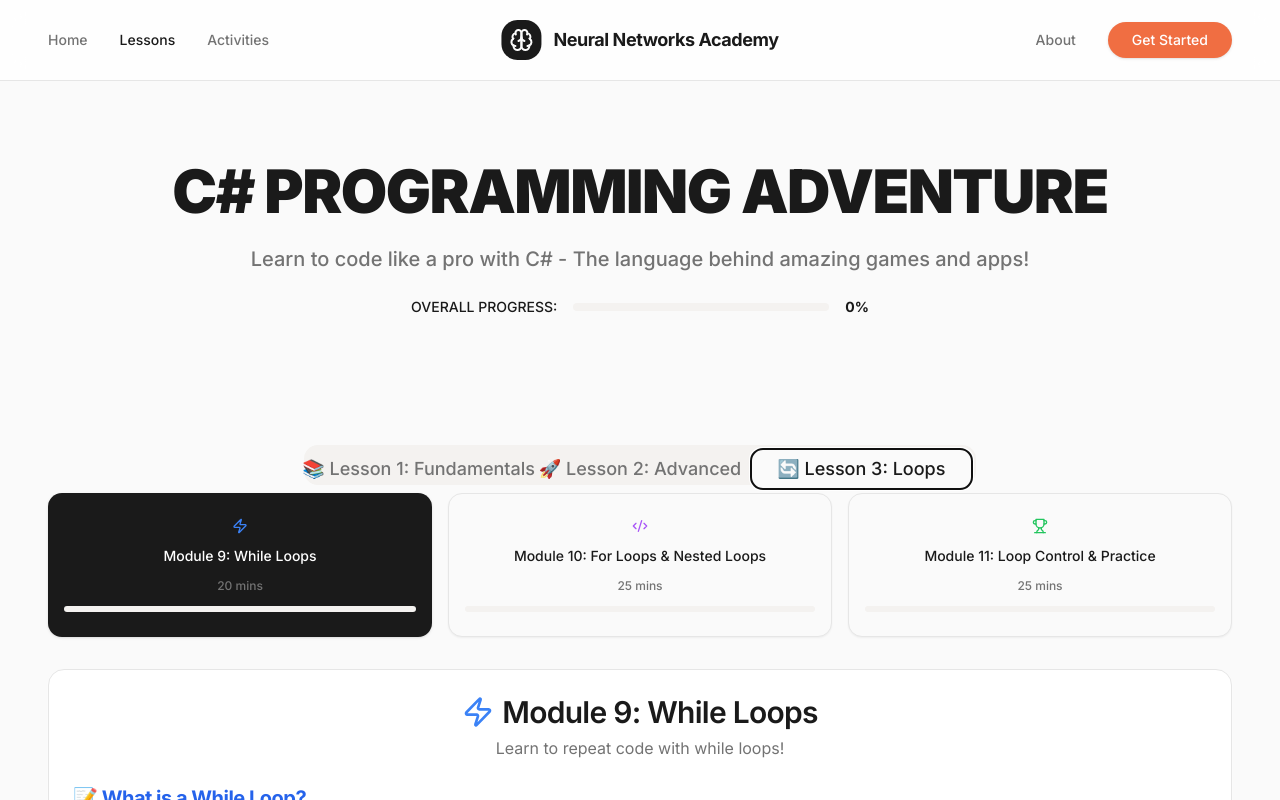
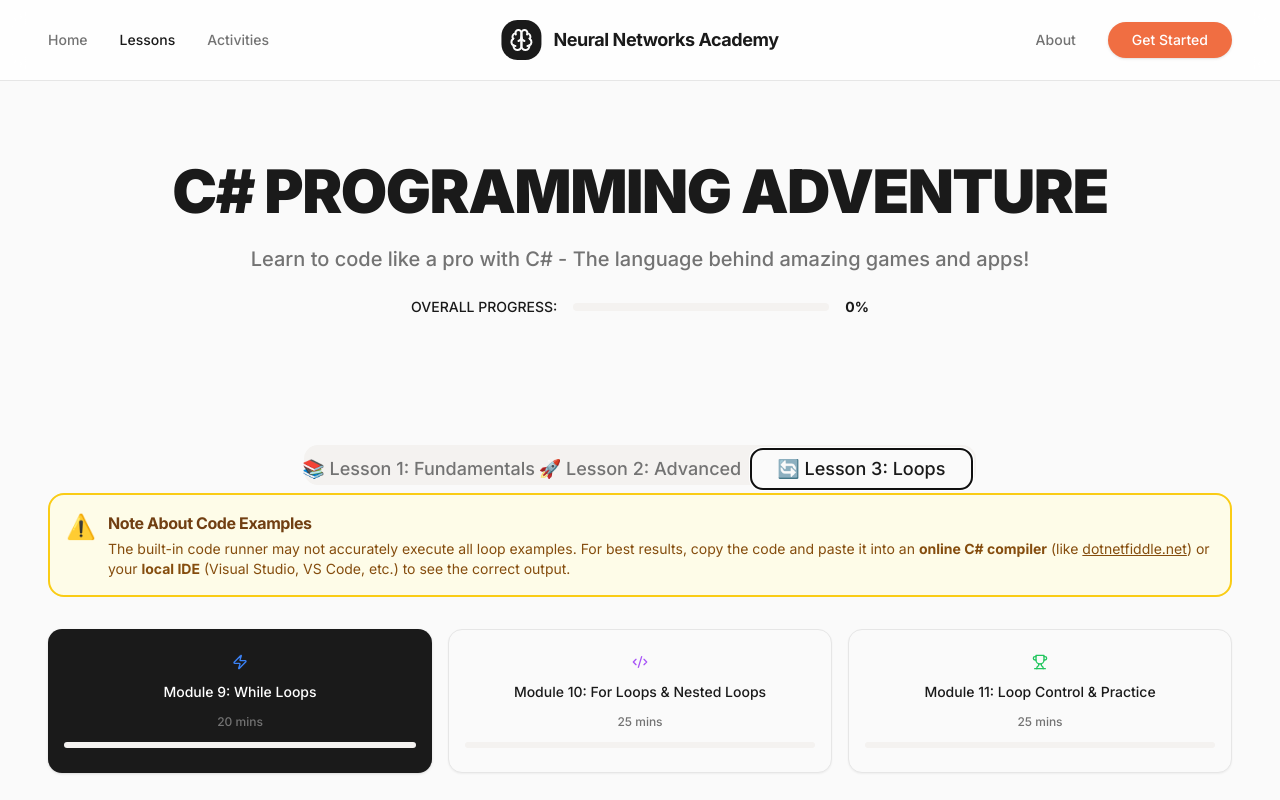
Before and after one commit to BlancGit/ai-dream-makers, a React (Vite) app: page /lessons/csharp in a window 1280 px wide. Both pictures are taken after a click on the tab "🔄 Lesson 3: Loops". Shown: the top 800 px of the page. Built offline with nearby package versions, Linux system fonts and the light colour scheme; the HTML template or start-up script is replaced by a standard one.

Commit message:
Add compiler warning banner to C# Lesson 3
Added a prominent warning banner at the top of Lesson 3 explaining that
the built-in code runner may not accurately execute loop examples and
recommending students use dotnetfiddle.net or a local IDE instead.

```diff
--- a/src/pages/CSharpLesson.tsx
+++ b/src/pages/CSharpLesson.tsx
@@ -3184,6 +3184,24 @@ class ListMethods
 
         {/* Lesson 3 Content - Loops */}
         <TabsContent value="lesson3" className="space-y-8">
+          {/* Compiler Warning */}
+          <div className="bg-yellow-50 border-2 border-yellow-400 rounded-lg p-4 mb-6">
+            <div className="flex items-start gap-3">
+              <div className="text-yellow-600 text-2xl">⚠️</div>
+              <div>
+                <h4 className="font-bold text-yellow-900 mb-1">Note About Code Examples</h4>
+                <p className="text-sm text-yellow-800">
+                  The built-in code runner may not accurately execute all loop examples. For best results,
+                  copy the code and paste it into an <strong>online C# compiler</strong> (like{" "}
+                  <a href="https://dotnetfiddle.net/" target="_blank" rel="noopener noreferrer" className="underline hover:text-yellow-900">
+                    dotnetfiddle.net
+                  </a>
+                  ) or your <strong>local IDE</strong> (Visual Studio, VS Code, etc.) to see the correct output.
+                </p>
+              </div>
+            </div>
+          </div>
+
           {/* Module Navigation */}
           <div className="grid grid-cols-1 md:grid-cols-3 gap-4">
             {lesson3Modules.map((module, index) => {
```
